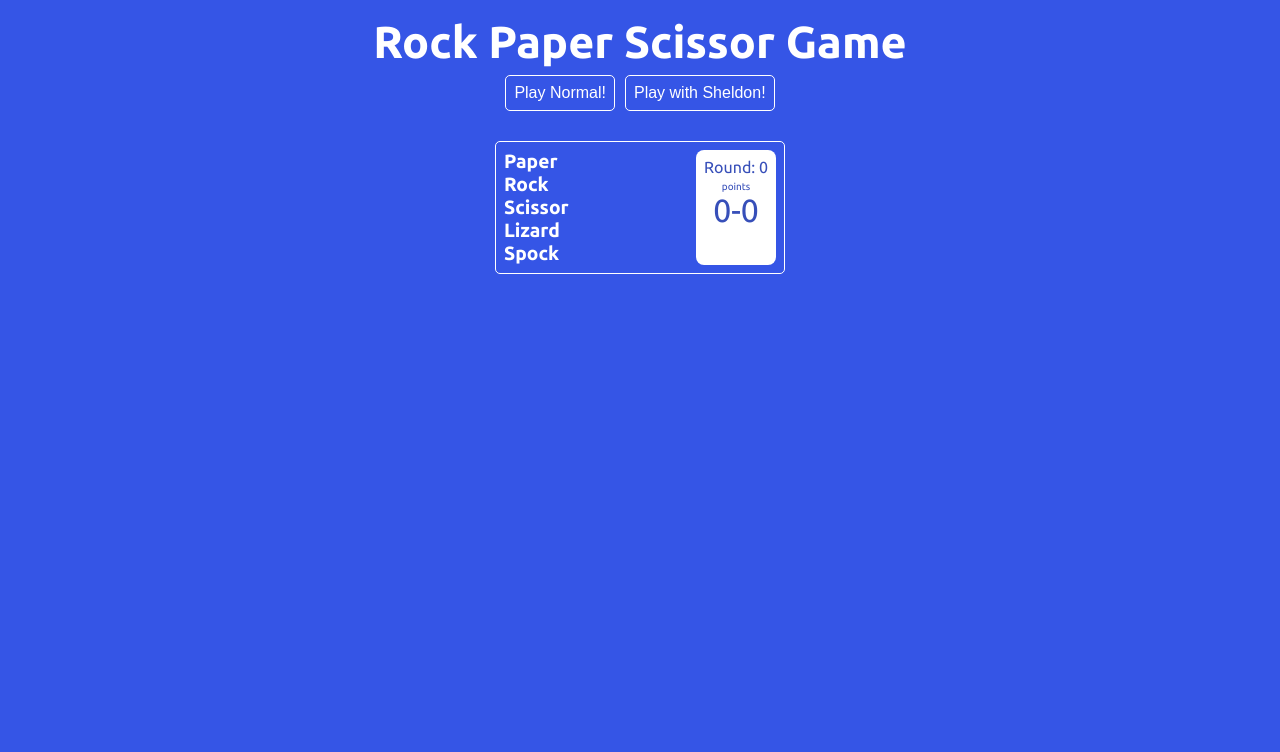
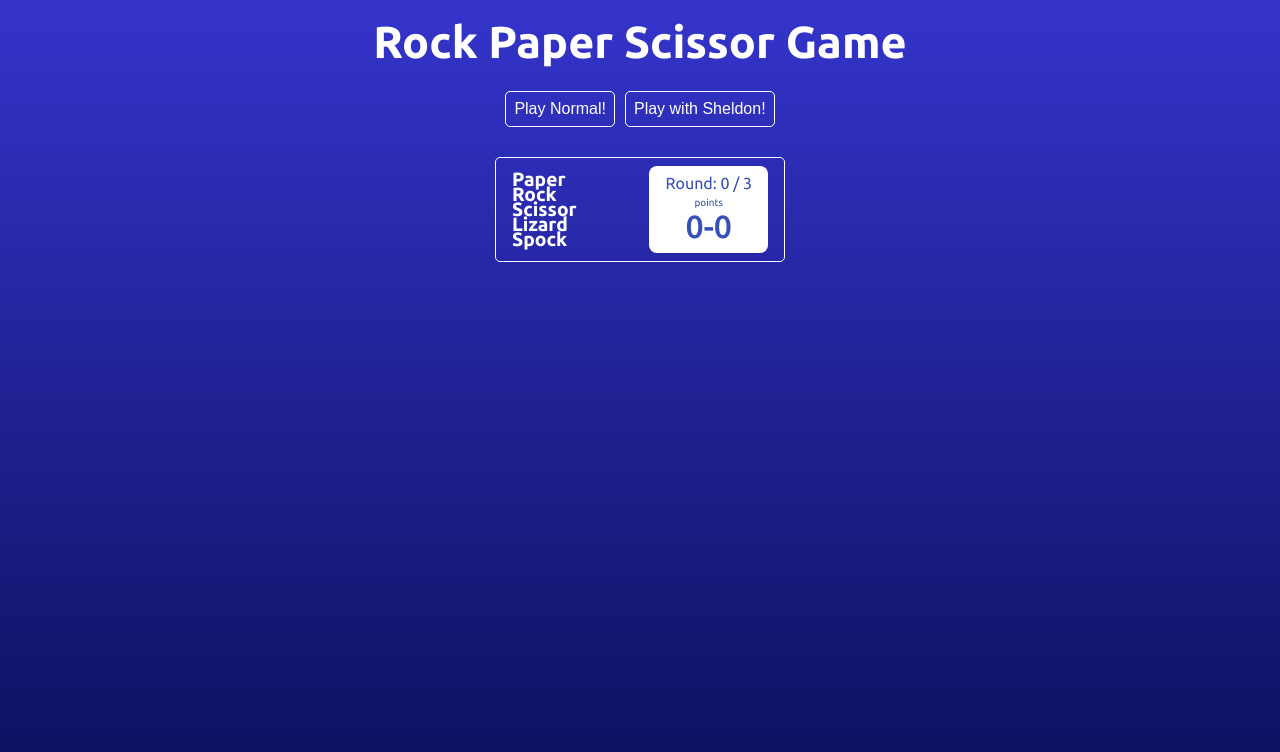
Before and after one commit to FrancoDavid/game-rps-angular, an Angular app in the folder game-rps/: page /selection/1 in a window 1280 px wide. Shown: the top 752 px of the page. Built offline with nearby package versions, Linux system fonts and the light colour scheme.

Commit message:
feat: improves styles

```diff
--- a/game-rps/src/app/components/game-rps-menu/game-rps-menu.component.css
+++ b/game-rps/src/app/components/game-rps-menu/game-rps-menu.component.css
@@ -2,6 +2,10 @@ header {
   margin: 10px auto;
   padding: 6px;
   text-align: center;
+}
+
+header h1 {
+  margin-bottom: 24px;
 }
 
 section {
--- a/game-rps/src/app/components/game-rps-menu/game-rps-menu.component.ts
+++ b/game-rps/src/app/components/game-rps-menu/game-rps-menu.component.ts
@@ -18,7 +18,7 @@ import { GameRpsService } from '../../services/game-rps.service';
             </section>
 
             <section *ngIf="menu.inGameProcess">
-                <button class="btn-inline" (click)="onClickReset()">Reset</button>
+                <button class="btn-inline" (click)="onClickReset()">Quit</button>
             </section>
         </header>
     `,
--- a/game-rps/src/app/components/game-rps-score/game-rps-score.component.css
+++ b/game-rps/src/app/components/game-rps-score/game-rps-score.component.css
@@ -2,7 +2,7 @@
   background-color: transparent;
   border: 1px solid white;
   border-radius: 5px;
-  padding: 8px;
+  /* padding: 8px; */
 
   display: flex;
   justify-content: space-between;
@@ -16,21 +16,28 @@
 .score-options {
   display: flex;
   flex-direction: column;
+  padding: 8px 16px;
+  justify-content: center;
 }
 
 .score-options p {
   font-size: 1.2rem;
   font-weight: bold;
   text-transform: capitalize;
+  line-height: 15px;
 }
 
 .score-values {
   display: flex;
   flex-direction: column;
   align-items: center;
+
   background-color: white;
   border-radius: 8px;
-  padding: 8px;
+
+  padding: 8px 16px;
+  margin:8px 16px;
+
   color: #374fb9;
 }
 
@@ -41,4 +48,5 @@
 
 .score-values p:last-child {
   font-size: 2rem;
+  font-weight: 500;
 }
--- a/game-rps/src/app/components/game-rps-score/game-rps-score.component.ts
+++ b/game-rps/src/app/components/game-rps-score/game-rps-score.component.ts
@@ -16,7 +16,7 @@ import { GameRpsService } from '../../services/game-rps.service';
             </div>
 
             <div class="score-values">
-                <p>Round: {{score.round}} </p>
+                <p>Round: {{score.round}} / {{score.maxRound}}</p>
                 <p>points</p>
                 <p>{{score.userPoints}}-{{score.autoPoints}}</p>
             </div>
@@ -32,7 +32,8 @@ export class GameRpsScoreComponent implements OnInit {
     public score: {
         userPoints: number,
         autoPoints: number
-        round: number
+        round: number,
+        maxRound: number
     };
 
     constructor(private _gameService: GameRpsService) {
@@ -40,7 +41,8 @@ export class GameRpsScoreComponent implements OnInit {
         this.score = {
             userPoints: 0,
             autoPoints: 0,
-            round: 0
+            round: 0,
+            maxRound: 0
         };
     }
 
@@ -48,6 +50,7 @@ export class GameRpsScoreComponent implements OnInit {
         this.score.autoPoints = this._gameService.getAutoPoint();
         this.score.userPoints = this._gameService.getUserPoint();
         this.score.round = this._gameService.getRound();
+        this.score.maxRound = this._gameService.getMaxRound();
     }
 
 }
--- a/game-rps/src/app/pages/game-rps-start-page/game-rps-start-page.component.css
+++ b/game-rps/src/app/pages/game-rps-start-page/game-rps-start-page.component.css
@@ -1,3 +1,7 @@
 section {
   text-align: center;
 }
+
+section h2 {
+  margin-top: 24px;
+}
--- a/game-rps/src/app/pages/game-rps-start-page/game-rps-start-page.component.ts
+++ b/game-rps/src/app/pages/game-rps-start-page/game-rps-start-page.component.ts
@@ -12,10 +12,7 @@ import { GameRpsModalService } from '../../services/game-rps-modal.service';
             <h2>Ready to play?</h2>
         </section>
 
-
-        <game-rps-modal dialogTitle="Greetings, one and all!">
-           <h1>SOY EL CONTENT</h1>
-        </game-rps-modal>
+        <game-rps-modal></game-rps-modal>
     `,
     styleUrl: './game-rps-start-page.component.css',
     changeDetection: ChangeDetectionStrategy.OnPush,
--- a/game-rps/src/app/services/game-rps-modal.service.ts
+++ b/game-rps/src/app/services/game-rps-modal.service.ts
@@ -21,7 +21,7 @@ export class GameRpsModalService {
   }
 
   public openModalLose(): void {
-    this._showModalBehavior.next({isOpen: true, title: 'You are Loser!', description: 'The PC Won!. Congratulations, thanks to playing'});
+    this._showModalBehavior.next({isOpen: true, title: 'You are Loser!', description: 'The PC Won!, thanks to playing'});
   }
 
 
--- a/game-rps/src/app/services/game-rps.service.ts
+++ b/game-rps/src/app/services/game-rps.service.ts
@@ -84,6 +84,10 @@ export class GameRpsService {
 
   public getAutoPoint(): number {
     return this._game.autoPoints;
+  }
+
+  public getMaxRound(): number {
+    return this._game.maxRound;
   }
 
   public getNotificationReset$(): Observable<void | null> {
--- a/game-rps/src/styles.scss
+++ b/game-rps/src/styles.scss
@@ -13,7 +13,10 @@ $color-ternary: rgb(58, 56, 56);
 }
 
 body {
-    background-color: $color-main;
+    background: linear-gradient(to bottom,#0b0bc1d4, #0c0f5b );
+    background-size: 100% 100vh;
+    background-repeat: no-repeat;
+
     font-family: 'Ubuntu', sans-serif;
     font-size: 62.5%;
 }
```
